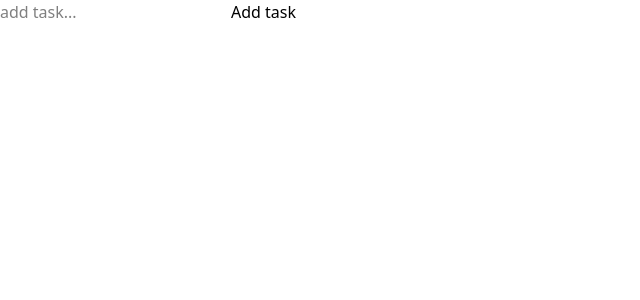
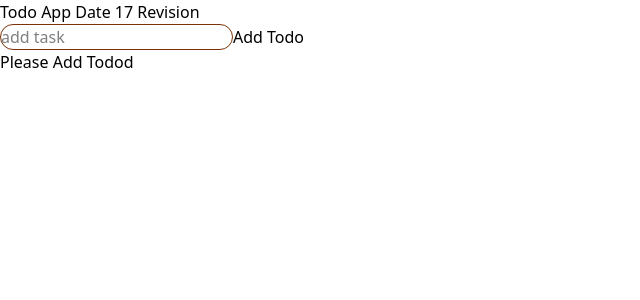
Before and after one commit to chiragbhoi01/coding-practice, a React (Vite) app: page / in a window 1280 px wide. Shown: the top 300 px of the page, without its empty margins (0-640 px from the left). Built offline with nearby package versions, Linux system fonts and the light colour scheme.

Commit message:
feat: add Day45 Todo App Revison

```diff
--- a/src/App.jsx
+++ b/src/App.jsx
@@ -8,7 +8,8 @@
 // import CustomerDetails from './components/Day27/CustomerDetails'
 // import TodoApp from './components/Day28/TodoApp'
 // import Parent29 from './components/Day29/Parent29'
-import Todo from "./components/Day37/Todo"
+// import Todo from "./components/Day37/Todo"
+import TODOAPPDAY45 from "./components/Day45/Day45.tsx"
 
 function App() {
 
@@ -32,7 +33,8 @@ function App() {
       {/* <CustomerDetails/> */}
       {/* <TodoApp /> */}
       {/* <Parent29/> */}
-      <Todo/>
+      {/* <Todo/> */}
+      <TODOAPPDAY45/>
 
 
 
--- /dev/null
+++ b/src/components/Day45/Day45.tsx
@@ -0,0 +1,66 @@
+import { useState } from "react";
+
+type Todos = {
+  id: number | string;
+  task: string;
+  completed: boolean;
+};
+
+function Day45() {
+  const [todo, setTodo] = useState<string>("");
+  const [todos, setTodos] = useState<Todos[]>([]);
+
+  const addTodo = () => {
+    if (!todo || todos.some((t) => t.task === todo)) return;
+    const newTodo: Todos = {
+      task: todo,
+      id: Math.random(),
+      completed: false,
+    };
+    setTodos((prevTodo) => [...prevTodo, newTodo]);
+    setTodo("");
+  };
+  const removeTodo = (id: number | string) => {
+    setTodos(todos.filter((t) => t.id !== id));
+  };
+
+  const toggleCheckBox = (id: string | number) => {
+    setTodos(
+      todos.map((t) => (t.id === id ? { ...t, completed: !t.completed } : t))
+    );
+  };
+
+  return (
+    <div>
+      <h1>Todo App Date 17 Revision</h1>
+      <div>
+        <input
+          className="border-1 border-amber-900 rounded-2xl"
+          type="text"
+          placeholder="add task "
+          value={todo}
+          onChange={(e) => setTodo(e.target.value.trim())}
+        />
+        <button onClick={addTodo}>Add Todo</button>
+      </div>
+      <div>
+        {todos.length == 0 ? (
+          <h1>Please Add Todod</h1>
+        ) : (
+          todos.map(({ task, id, completed }) => (
+            <div key={id}>
+              <li>{task}</li>
+              <li>
+                <input type="checkbox" onChange={() => toggleCheckBox(id)} />
+              </li>
+              <li>
+                <button onClick={() => removeTodo(id)}>Remove todo</button>
+              </li>
+            </div>
+          ))
+        )}
+      </div>
+    </div>
+  );
+}
+export default Day45;
```
